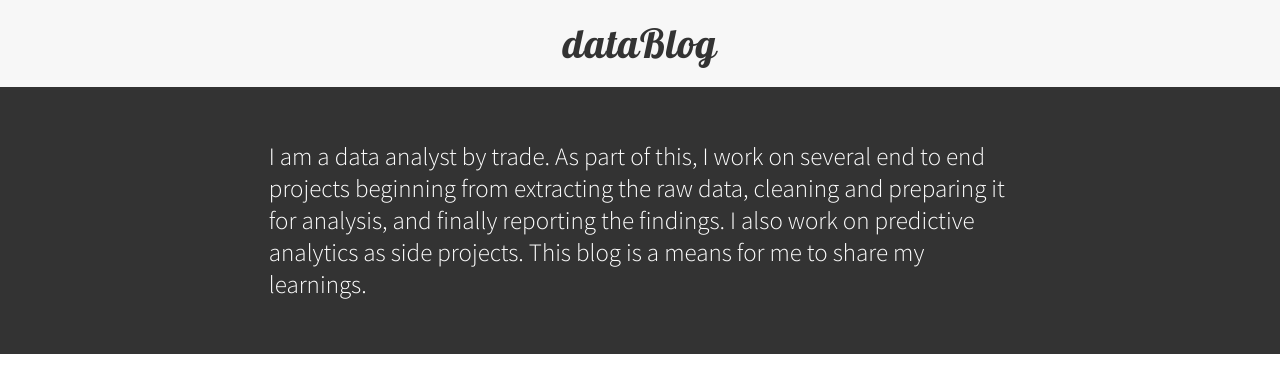
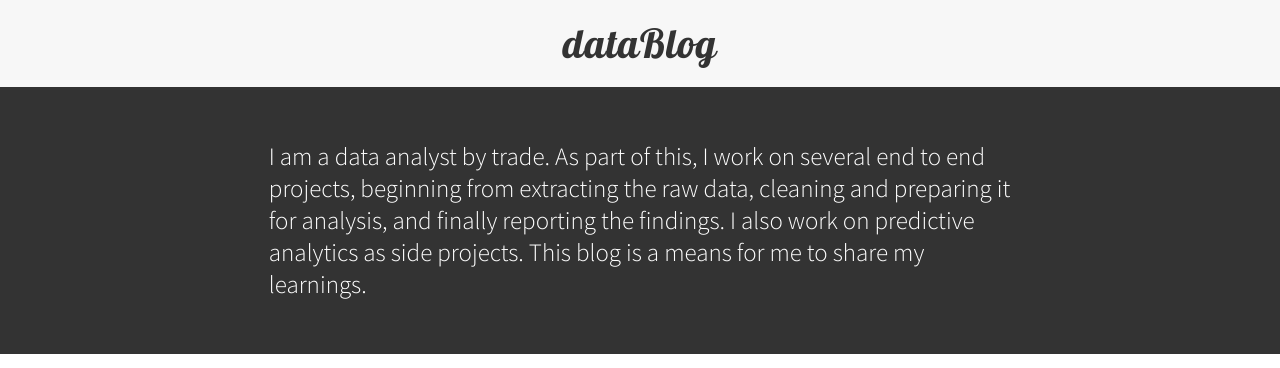
Before and after one commit to ankitsultana/Chaplin, a Jekyll site: the page built from index.html, in a window 1280 px wide. Shown: the top 368 px of the page. Built offline with Jekyll 4.4.1, drawn with Linux system fonts in a browser that asks for light colours; the list of posts is cut into pages by our own code.

Commit message:
Update description on home page

```diff
--- a/_config.yml
+++ b/_config.yml
@@ -5,7 +5,7 @@ email: choul.raj@gmail.com
 author: Raj Nikhil Choul
 
 description: > #
-  I am a data analyst by trade. As part of this, I work on several end to end projects beginning from extracting the raw data, cleaning and preparing it for analysis, and finally reporting the findings. I also work on predictive analytics as side projects. This blog is a means for me to share my learnings.
+  I am a data analyst by trade. As part of this, I work on several end to end projects, beginning from extracting the raw data, cleaning and preparing it for analysis, and finally reporting the findings. I also work on predictive analytics as side projects. This blog is a means for me to share my learnings.
 
 url: "https://rajnikhil.gitub.io" # the base hostname & protocol for your site
 baseurl: "/dataBlog" # the subpath of your site, e.g. /blog
```
